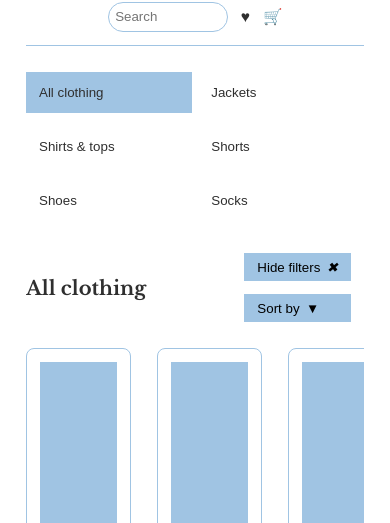
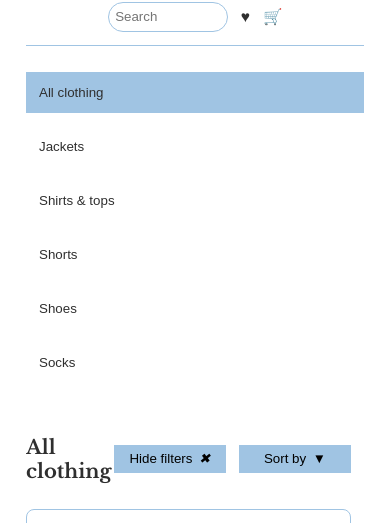
Before and after one commit to sayful-hassan/SAYF, a React (Vite) app: page /men in a window 390 px wide. Shown: the part 556-1079 px from the top of the page. Built offline with nearby package versions, Linux system fonts and the light colour scheme.

Commit message:
Added responsiveness to products card for both men and women page

```diff
--- a/src/styles/Men.css
+++ b/src/styles/Men.css
@@ -108,19 +108,38 @@
       display: grid;
       grid-template-columns: repeat(2, 1fr);
       gap: 0.5rem;
+      margin-bottom: 1.5rem;
     }
 
     .product-grid {
       grid-template-columns: repeat(2, 1fr);
+      gap: 1.5rem;
+    }
+    .header-controls {
+      width: 100%;
+      justify-content: space-between;
     }
   }
 
   @media (max-width: 480px) {
-    .product-grid {
+    .filter-sidebar {
       grid-template-columns: 1fr;
     }
 
-    .header-controls {
-      flex-direction: column;
+    .product-grid {
+      grid-template-columns: 1fr; /* Single column for mobile */
+    }
+
+    .product-card {
+      margin-bottom: 1rem;
+    }
+
+    .image-placeholder {
+      height: 200px;
+    }
+
+    .control-btn {
+      width: 100%;
+      justify-content: center;
     }
   }
--- a/src/styles/Women.css
+++ b/src/styles/Women.css
@@ -13,6 +13,7 @@
     position: sticky;
     top: 120px;
     height: fit-content;
+    margin-bottom: 1.5rem;
   }
   .product-main {
     flex: 1;
@@ -80,10 +81,31 @@
     .filter-sidebar {
       grid-template-columns: repeat(3, 1fr); /* More columns for longer category names */
     }
+    .header-controls {
+      width: 100%;
+      justify-content: space-between;
+    }
   }
 
   @media (max-width: 480px) {
     .filter-sidebar {
-      grid-template-columns: repeat(2, 1fr);
+      grid-template-columns: 1fr;
+    }
+
+    .product-grid {
+      grid-template-columns: 1fr; /* Single column for mobile */
+    }
+
+    .product-card {
+      margin-bottom: 1rem;
+    }
+
+    .image-placeholder {
+      height: 200px;
+    }
+
+    .control-btn {
+      width: 100%;
+      justify-content: center;
     }
   }
```
